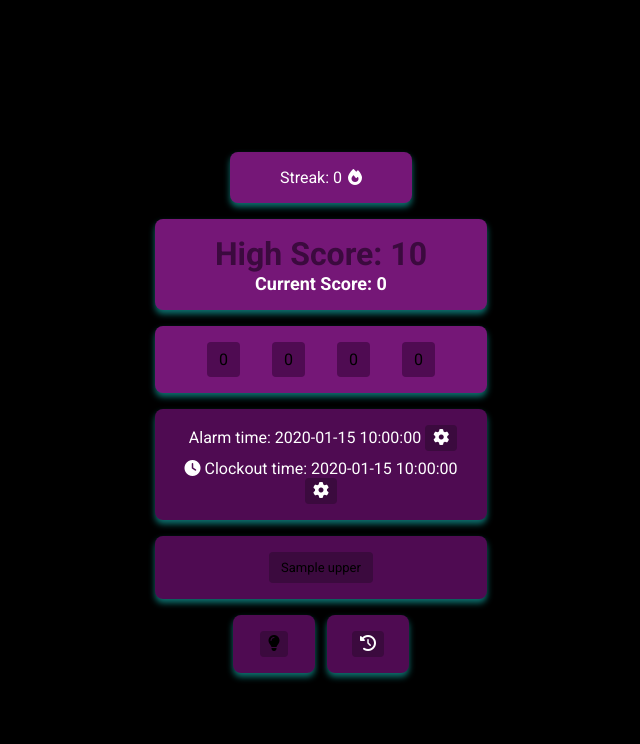
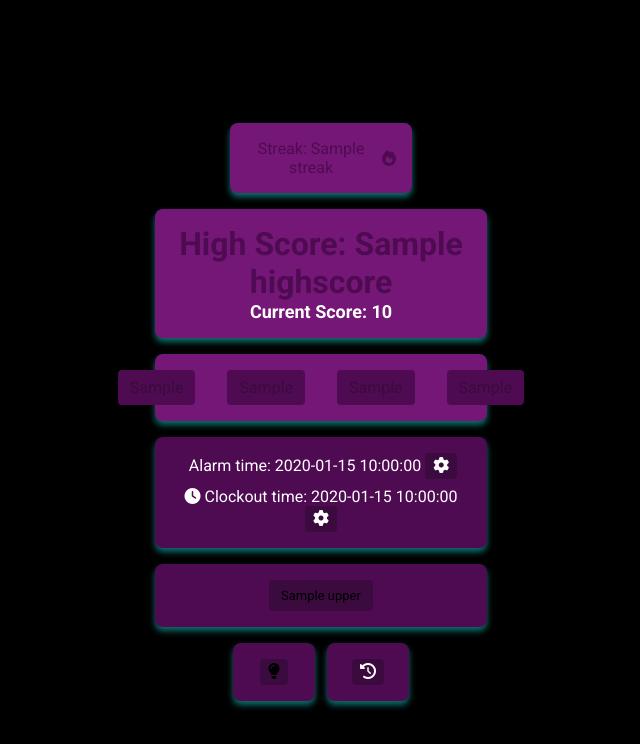
Before and after one commit to Jayl-code/sleepBotWebServer, a Flask app: template templates/index.html in a window 1280 px wide. Shown: the top 744 px of the page, without its empty margins (319-959 px from the left). Run offline with Flask 3, Linux system fonts and the light colour scheme; the template is opened without the code that fills it: most values are stand-ins (such as "Sample title", 1, 10 or a date in 2020); some libraries are stand-ins or nearby versions.

Commit message:
Removed AJAX for simpler option

```diff
--- a/main.py
+++ b/main.py
@@ -7,9 +7,9 @@ from modules.alarm_thread import watch_alarm
 from modules.stopping_alarm import stop_alarm_calc
 from modules.handle_clockout import clockout_action
 from modules.handle_habits import habit_done
-from modules.get_update import get_highscore, get_score_and_streak, get_habits
+from modules.get_update import get_current_streak, get_habits, get_current_score
 from modules.update_config import save_alarm_time, save_clockout_time, save_alarm_days, toggle_light_control
-from modules.get_from_db import get_all_history
+from modules.get_from_db import get_all_history, get_current_highscore
 from modules.update_db import delete_row, update_today
 
 from db_setup import setup_database
@@ -37,31 +37,21 @@ start_background_thread()
 # -------------------------
 @app.route('/')
 def home():
+    streakActive, streak=get_current_streak()
+    habitsActive, habits = get_habits()
     return render_template(
         'index.html',
         alarm_time=get_alarm_time(),
         clockout_time=get_clockout_time(),
         days=get_alarm_days(),
-        light_mode=get_is_light_control_enabled()
+        light_mode=get_is_light_control_enabled(),
+        highscore=get_current_highscore(),
+        score=get_current_score(),
+        streakActive=streakActive,
+        streak=streak,
+        habitsActive=habitsActive,
+        habits=habits
     )
-
-
-# -------------------------
-#     AJAX UPDATE ROUTES
-# -------------------------
-@app.route('/update_highscore')
-def update_highscore():
-    return jsonify({"highscore": get_highscore()})
-
-@app.route('/update_score_and_streak')
-def update_score_and_streak():
-    score, streak = get_score_and_streak()
-    return jsonify({"score": score, "streak": streak})
-
-@app.route('/update_habits')
-def update_habits():
-    values, is_today = get_habits()
-    return jsonify({"values": values, "is_today": is_today})
 
 
 # -------------------------
--- a/modules/get_from_db.py
+++ b/modules/get_from_db.py
@@ -37,7 +37,10 @@ def get_current_highscore():
     cur.close()
     conn.close()
 
-    return highscore
+    if highscore is None:
+        return 0
+
+    return highscore[0]
 
 def get_all_history():
     conn = sqlite3.connect(db_file)
--- a/modules/get_update.py
+++ b/modules/get_update.py
@@ -1,31 +1,30 @@
 # Imports
-from datetime import date, timedelta
+from datetime import date
 
 from modules.get_config import get_last_required_day
-from modules.get_from_db import get_dates_history, get_current_highscore
+from modules.get_from_db import get_dates_history
 
-# File paths
-db_file = 'database.db'
 
 # Retrieves current streak, highscore, and score from the database to send to frontend
-def get_highscore():
-    highscore = get_current_highscore()
-    if highscore is None:
+
+def get_current_score():
+    today = str(date.today())
+    todays_score = get_dates_history(today, ["score"])
+    if not todays_score:
         return 0
+    return todays_score[0]
 
-    return highscore[0]
-
-def get_score_and_streak():
+def get_current_streak():
     today = str(date.today())
-    today_history = get_dates_history(today, ["score", "streak"])
-    if not today_history or len(today_history) < 2:
+    today_history = get_dates_history(today, ["streak"])
+    if not today_history:
         last_streak = get_dates_history(get_last_required_day(), ["streak"])
         if not last_streak:
-            return 0, 0
+            return False, 0
         else:
-            return 0, last_streak[0]
+            return False, last_streak[0]
 
-    return today_history[0], today_history[1]
+    return True, today_history[0]
 
 def get_habits():
     habits = ["habit1", "habit2", "habit3", "habit4"]
@@ -51,4 +50,4 @@ def get_habits():
             habit_values[h] = last_habits[i]
             habit_is_today[h] = False
 
-    return habit_values, habit_is_today
+    return habit_is_today, habit_values
--- a/static/script.js
+++ b/static/script.js
@@ -13,87 +13,13 @@ toggleVisibility("alarm_settings_btn", "alarm_form");
 toggleVisibility("clockout_settings_btn", "clockout_form");
 
 
-// ---------- Polling for updates -----------------------------------------
+// ---------- Visibility change updates -----------------------------------------
 
-let intervalId = null;
-
-async function updateData() {
-  try {
-    // Fetch all data in parallel
-    const [highscoreRes, scoreStreakRes, habitsRes] = await Promise.all([
-      fetch('/update_highscore'),
-      fetch('/update_score_and_streak'),
-      fetch('/update_habits')
-    ]);
-
-    if (!highscoreRes.ok || !scoreStreakRes.ok || !habitsRes.ok) {
-      throw new Error("Failed to fetch one or more endpoints");
+document.addEventListener("visibilitychange", () => {
+    if (!document.hidden) {
+        location.reload();
     }
-
-    const highscoreData = await highscoreRes.json();
-    const scoreStreakData = await scoreStreakRes.json();
-    const habitsData = await habitsRes.json();
-
-    if ("highscore" in highscoreData) {
-      document.getElementById("highscore").textContent = "High Score: " + highscoreData.highscore;
-    }
-
-    if ("score" in scoreStreakData) {
-      document.getElementById("current_score").textContent = "Current Score: " + scoreStreakData.score;
-    }
-    if ("streak" in scoreStreakData) {
-      document.getElementById("streak").textContent = "Streak: " + scoreStreakData.streak;
-    }
-
-    // Turn highscore text darker if score != highscore and both are not 0
-    const highscore = highscoreData.highscore;
-    const score = scoreStreakData.score;
-
-    if (score !== highscore && highscore !== 0) {
-      document.getElementById("highscore").style.color = "#3b0a3e";
-    } else {
-      // Optional: reset color if no longer equal
-      document.getElementById("highscore").style.color = "white";
-    }
-
-    // Update habits
-    const habits = habitsData.values;
-    const isToday = habitsData.is_today;
-
-    for (const [habit, value] of Object.entries(habits)) {
-      const el = document.getElementById(habit);
-      if (el) {
-        el.textContent = value;
-        el.style.color = isToday[habit] ? "white" : "black";
-      }
-    }
-  } catch (error) {
-    console.error('Error fetching data:', error);
-  }
-}
-
-function startPolling() {
-  if (!intervalId) {
-    updateData();
-    intervalId = setInterval(updateData, 15000);
-  }
-}
-
-function stopPolling() {
-  if (intervalId) {
-    clearInterval(intervalId);
-    intervalId = null;
-  }
-}
-
-// Visibility-based polling
-document.addEventListener('visibilitychange', () => {
-  if (document.visibilityState === 'visible') startPolling();
-  else stopPolling();
 });
-
-if (document.visibilityState === 'visible') startPolling();
-
 
 // ---------- Alarm days ---------------------------------------------------
 
--- a/static/style.css
+++ b/static/style.css
@@ -117,6 +117,14 @@ button {
     background-color: #4f0b52;
 }
 
+.h_on {
+    color: #fff;
+}
+
+.h_off {
+    color: #3b0a3e;
+}
+
 /* --- Day Box States --- */
 .day_box {
     padding: 0.5rem 0.75rem;
@@ -133,3 +141,12 @@ button {
     background-color: #3b0a3e;
     color: #000;
 }
+
+/* --- Active and inactive states --- */
+.active {
+    color: #fff;
+}
+
+.inactive {
+    color: #4f0b52;
+}
--- a/templates/index.html
+++ b/templates/index.html
@@ -17,25 +17,25 @@
 
   <!-- Streak -->
   <div class="streak">
-    <div class="streak_row">
-      <div id="streak" class="value">Streak:</div>
+    <div class="streak_row {{ 'active' if streakActive else 'inactive' }}">
+      <div id="streak">Streak: {{ streak }}</div>
       <i class="fa-solid fa-fire"></i>
     </div>
   </div>
 
   <!-- Scores -->
-  <div class="scores">
-    <div id="highscore" class="value">High Score:</div>
-    <div id="current_score" class="value">Current Score:</div>
+  <div class="scores" onclick="location.reload()">
+    <div id="highscore" class="{{ 'active' if highscore > 0 and highscore == score else 'inactive'}}">High Score: {{ highscore }}</div>
+    <div id="current_score">Current Score: {{ score }}</div>
   </div>
 
   <!-- Habits -->
   <div class="habits">
     <div class="habits_row">
-      <div id="habit1" class="value">0</div>
-      <div id="habit2" class="value">0</div>
-      <div id="habit3" class="value">0</div>
-      <div id="habit4" class="value">0</div>
+      <div id="habit1" class="{{ 'h_on' if habitsActive.habit1 else 'h_off' }}">{{ habits.habit1 }}</div>
+      <div id="habit2" class="{{ 'h_on' if habitsActive.habit2 else 'h_off' }}">{{ habits.habit2 }}</div>
+      <div id="habit3" class="{{ 'h_on' if habitsActive.habit3 else 'h_off' }}">{{ habits.habit3 }}</div>
+      <div id="habit4" class="{{ 'h_on' if habitsActive.habit4 else 'h_off' }}">{{ habits.habit4 }}</div>
     </div>
   </div>
 
@@ -44,7 +44,7 @@
 
     <!-- Alarm -->
     <div class="alarm_time">
-      <div id="alarm_time" class="value">
+      <div id="alarm_time">
         <i class="fa-solid fa-alarm-clock"></i>
         Alarm time: {{ alarm_time }}
         <button id="alarm_settings_btn" type="button">
@@ -61,7 +61,7 @@
 
     <!-- Clockout -->
     <div class="clockout_time">
-      <div id="clockout_time" class="value">
+      <div id="clockout_time">
         <i class="fa-solid fa-clock"></i>
         Clockout time: {{ clockout_time }}
         <button id="clockout_settings_btn" type="button">
```
